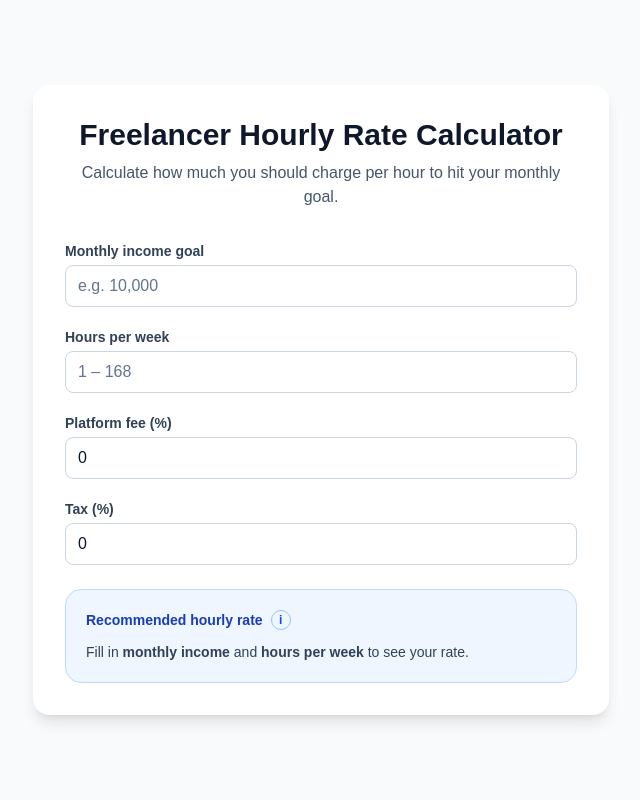
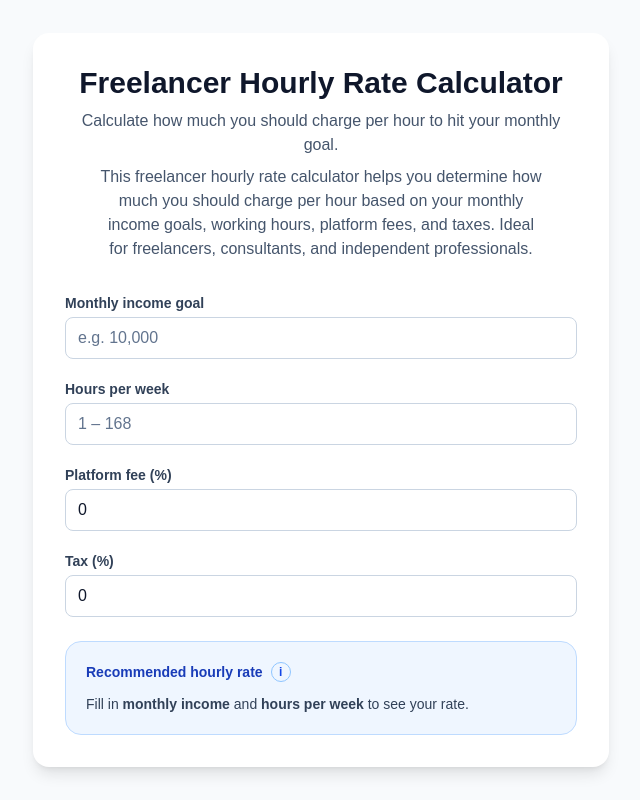
Before and after one commit to Myruth48/freelancer-rate-calculator, a Next.js app: page / in a window 1280 px wide. Shown: the whole page, without its empty margins (319-959 px from the left). Built offline with nearby package versions, Linux system fonts and the light colour scheme.

Commit message:
Improve hero text layout and SEO paragraph

```diff
--- a/app/page.tsx
+++ b/app/page.tsx
@@ -56,6 +56,13 @@ export default function HomePage() {
 
         <p className="text-center text-slate-600 mt-2">
           Calculate how much you should charge per hour to hit your monthly goal.
+        </p>
+
+        <p className="text-center text-slate-600 mt-2 max-w-md mx-auto">
+          This freelancer hourly rate calculator helps you determine how much you should
+          charge per hour based on your monthly income goals, working hours, platform
+          fees, and taxes. Ideal for freelancers, consultants, and independent
+          professionals.
         </p>
 
         <div className="mt-8 space-y-5">
```
